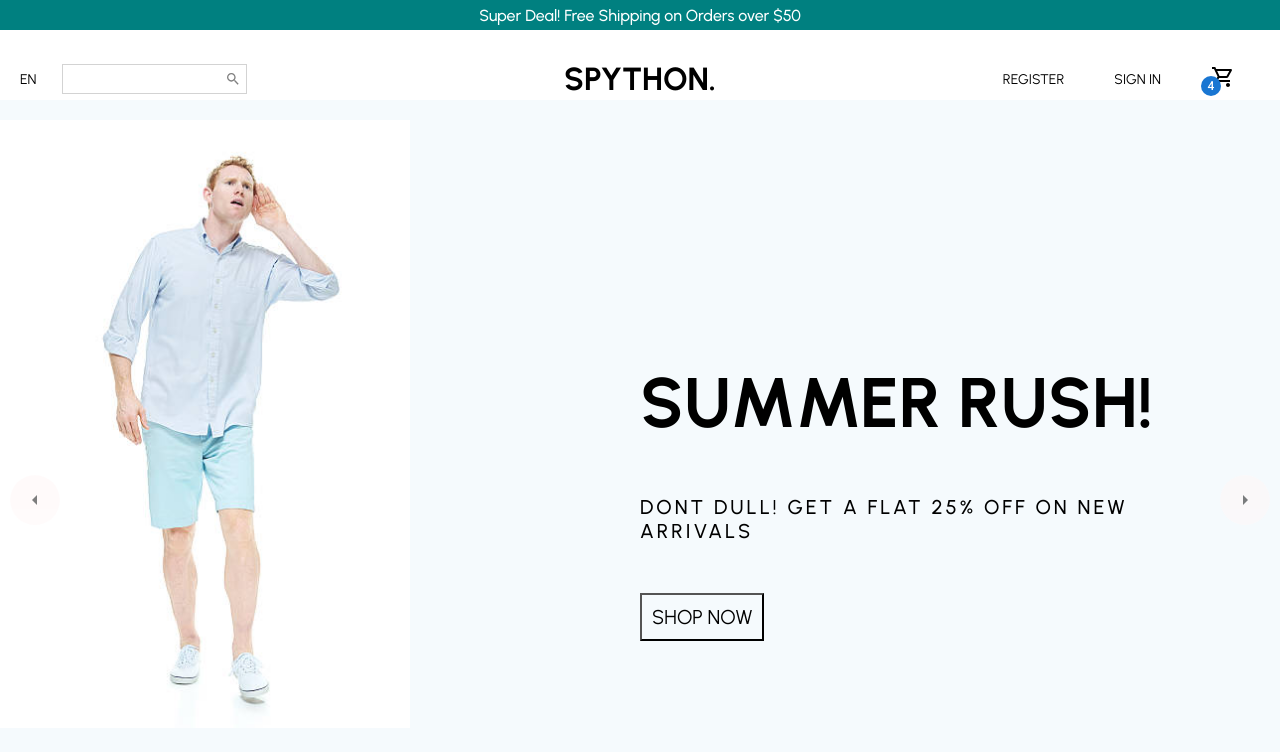
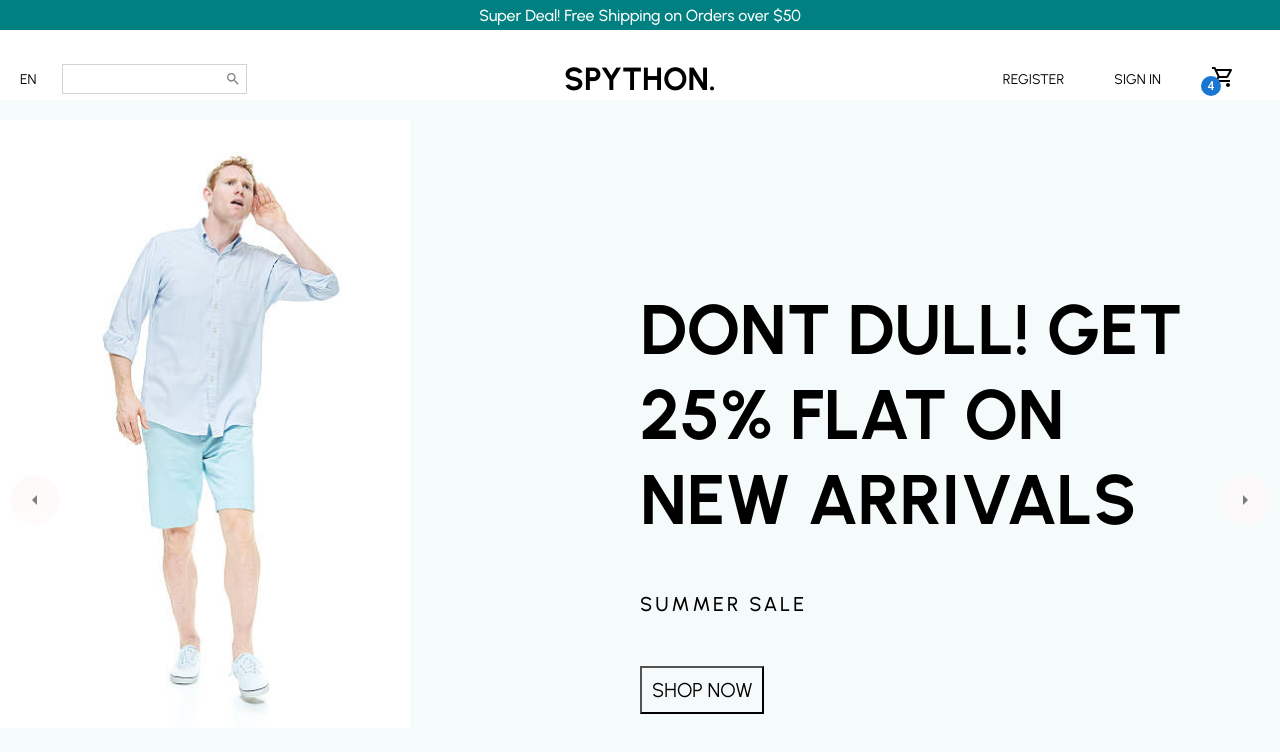
Before and after one commit to spython001/react-eCommerce, a React (Vite) app: page / in a window 1280 px wide. Shown: the top 752 px of the page. Built offline with nearby package versions, Linux system fonts and the light colour scheme; a web font is replaced by a local one.

Commit message:
added new images to assets folder

```diff
--- a/src/components/slider/Slider.jsx
+++ b/src/components/slider/Slider.jsx
@@ -1,5 +1,7 @@
 import { ArrowLeftOutlined, ArrowRightOutlined } from "@mui/icons-material"
+import { useState } from "react"
 import styled from "styled-components"
+import { sliderItems } from "../../data"
 //import "./slider.css"
 
 const Container = styled.div`
@@ -29,11 +31,14 @@ const Arrow = styled.div`
     margin: auto;
     cursor: pointer;
     opacity: 0.5;
+    z-index: 2;
 `
 
 const Wrapper = styled.div`
     height: 100%;
     display: flex;
+    transition: all 1.5s ease;
+    transform: translateX(${props => props.slideIndex * -100}vw);
 `
 
 const Slide = styled.div`
@@ -78,46 +83,36 @@ const Button = styled.button`
 `
 
 export default function Slider() {
+const [slideIndex, setSlideIndex] = useState(0);
+  const handleClick = (direction) => {
+
+    if (direction === "left") {
+        setSlideIndex(slideIndex > 0 ? slideIndex - 1 : 2);
+    }else{
+        setSlideIndex(slideIndex < 2 ? slideIndex + 1 : 0);
+    }
+  };
+
   return (
     <Container>
-        <Arrow direction="left">
+        <Arrow direction="left" onClick={()=>handleClick("left")}>
             <ArrowLeftOutlined/>
         </Arrow>
-        <Wrapper>
-            <Slide bg="f5fafd">
+        <Wrapper slideIndex={ slideIndex }>
+          {sliderItems.map((item)=>(
+            <Slide key={item.id} bg={item.bg}>
                 <ImgContainer>
-                    <Image src="/assets/comPerson4.png" />
+                    <Image src={ item.img } />
                 </ImgContainer>
                 <InfoContainer>
-                    <Title>SUMMER RUSH!</Title>
-                    <Desc>DONT DULL! GET A FLAT 25% OFF ON NEW ARRIVALS</Desc>
+                    <Title>{item.title}</Title>
+                    <Desc>{item.desc}</Desc>
                     <Button>SHOP NOW</Button>
                 </InfoContainer>
-            </Slide>
-
-            <Slide bg="fcf1ed">
-                <ImgContainer>
-                    <Image src="/assets/comPerson3.png" />
-                </ImgContainer>
-                <InfoContainer>
-                    <Title>WINTER RUSH!</Title>
-                    <Desc>DONT DULL! GET A FLAT 25% OFF ON NEW ARRIVALS</Desc>
-                    <Button>SHOP NOW</Button>
-                </InfoContainer>
-            </Slide>
-
-            <Slide bg="fbf0f4">
-                <ImgContainer>
-                    <Image src="/assets/comPerson4.png" />
-                </ImgContainer>
-                <InfoContainer>
-                    <Title>POPULAR RUSH!</Title>
-                    <Desc>DONT DULL! GET A FLAT 25% OFF ON NEW ARRIVALS</Desc>
-                    <Button>SHOP NOW</Button>
-                </InfoContainer>
-            </Slide>
+            </Slide>))
+          }
         </Wrapper>
-        <Arrow direction="right">
+        <Arrow direction="right" onClick={()=>handleClick("right")}>
             <ArrowRightOutlined/>
         </Arrow>
     </Container>
--- a/src/data.jsx
+++ b/src/data.jsx
@@ -21,3 +21,21 @@ export const sliderItems = [
         bg: "fbf0f4",
     }
 ]
+
+export const categories = [
+    {
+        id: 1,
+        img: "/assets/shirt1.png",
+        title: "SHIRT STYLE"
+    },
+    {
+        id: 2,
+        img: "/assets/shirt1.png",
+        title: "LOUNGEWEAR LOVE"
+    },
+    {
+        id: 3,
+        img: "/assets/shirt1.png",
+        title: "LIGHT JACKETS"
+    },
+]
```
Also changed, not shown: public/assets/lightJacket1.png (added), public/assets/lounge1.png (added).
